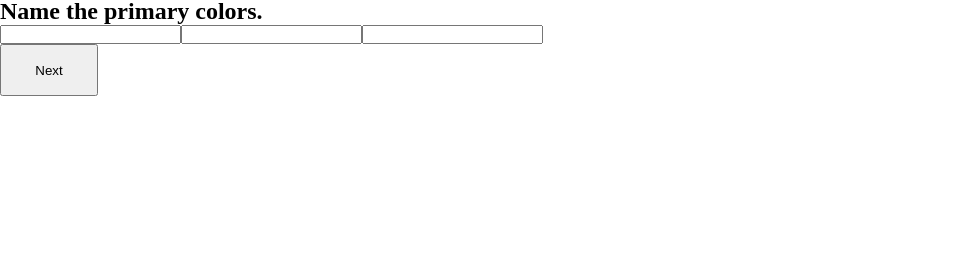
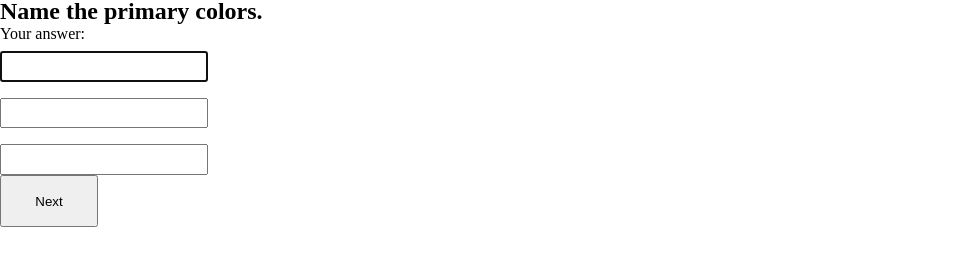
Before and after one commit to marklhester01dev/web-based-quiz, a website: page pages/enumeration.html in a window 1280 px wide. Shown: the part 65-330 px from the top of the page, without its empty margins (0-956 px from the left). Drawn offline with nearby package versions, Linux system fonts and the light colour scheme.

Commit message:
feat: input spacings, autofocus and labels

```diff
--- a/css/general.css
+++ b/css/general.css
@@ -35,18 +35,41 @@
 }
 
 @layer component {
+
+  /* Desktop Setup */
   button[type="submit"], button[type="button"]{
-    padding-inline: calc(var(--size-sm) * 2.5); /*40 em*/
-    padding-block: calc(var(--size-sm) * 1.25); /*20 em*/
+    padding-inline: calc(var(--size-sm) * 2.5); /*40 px*/
+    padding-block: calc(var(--size-sm) * 1.25); /*20 px*/
   }
 
   input[type="radio"] {
     border: 0px;
-    width: calc(var(--size-sm) * 1.25); /*20 em*/
+    width: calc(var(--size-sm) * 1.25); /*20 px*/
     height: calc(var(--size-sm) * 1.25);
     margin: 0;
   }
 
+  input[type="text"]{
+    height: calc(var(--size-md) * 1.125); /*36 px*/
+    padding: var(--size-sm);
+  }
+
+  /* Identification and Enumeration */
+  .category-choice__inputField{
+    display: flex;
+    justify-content: center;
+    flex-direction: column;
+    gap: var(--size-sm);
+  }
+
+  .category-choice__inputContainer:first-child{
+    display: flex;
+    flex-direction: column;
+    align-items: flex-start;
+    gap: var(--size-xs);
+  }
+
+  /*Multiple-choice and true or false*/
   .category-choice__option {
     display: flex;
     align-items: center;
@@ -59,4 +82,5 @@
     cursor: pointer;
     flex: 1;
   }
+
 }
--- a/js/components/quiz-form-inputs.js
+++ b/js/components/quiz-form-inputs.js
@@ -14,8 +14,6 @@ template.innerHTML = `
 
       <div
         class="category-choice__inputField"
-        role="group"
-        aria-labelledby="q1-label"
       >
       </div>
     </article>
@@ -115,15 +113,24 @@ class QuizForm extends HTMLElement {
     }
 
     for (let i = 0; i < Number(inputCount); i++) {
+      const div = document.createElement("div");
+      const label = document.createElement("label");
       const input = document.createElement("input");
       if (i === 0) {
         input.id = `q${id}-answer`;
+        label.htmlFor = `q${id}-answer`;
+        label.textContent = "Your answer:";
+        input.autofocus = true;
       }
+      div.className = `category-choice__inputContainer`
       input.type = "text";
       input.name = `question${id}-input${i + 1}`;
       input.className = `category-choice__input q${id}-answer`;
       input.value = answerValue;
-      optionsWrapper.appendChild(input);
+
+      div.appendChild(label);
+      div.appendChild(input)
+      optionsWrapper.appendChild(div);
     }
 
     this.replaceChildren(node);
```
